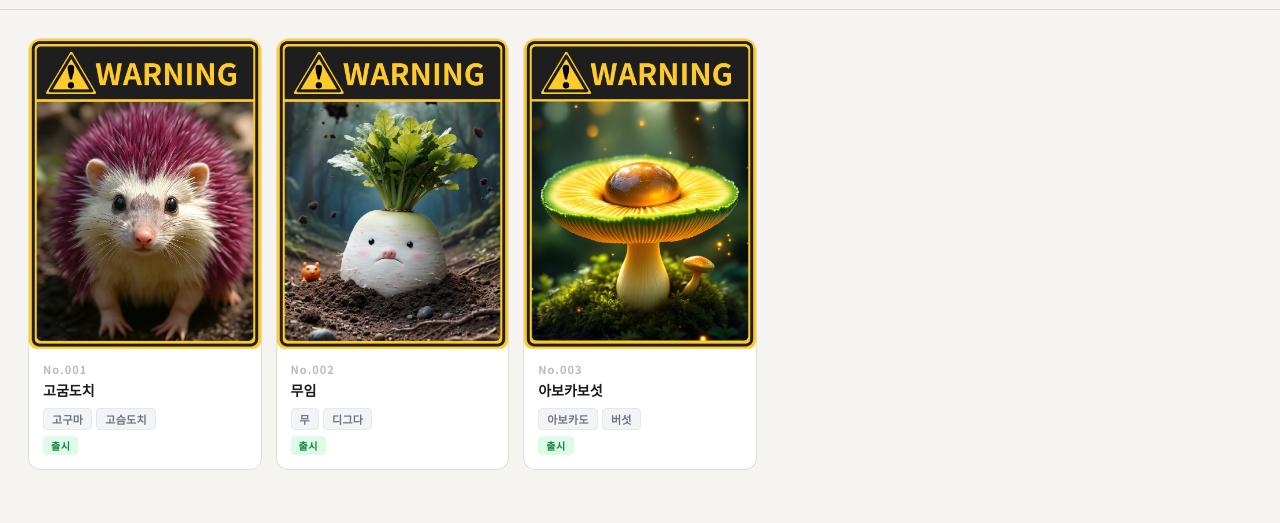
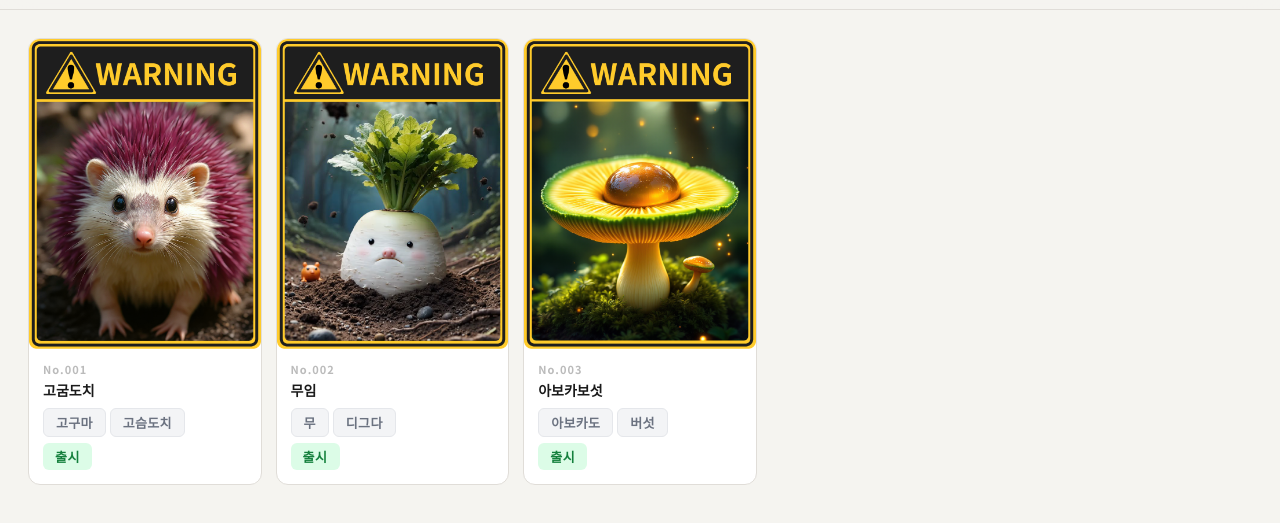
Before and after one commit to thetunghaus-ai/ddotol-dogam, a website: page public/index.html in a window 1280 px wide. Shown: the part 105-628 px from the top of the page. Drawn offline with Linux system fonts and the light colour scheme.

Commit message:
디자인: 태그/배지 사이즈 키움

```diff
--- a/public/style.css
+++ b/public/style.css
@@ -189,9 +189,9 @@ main {
 /* ── Tags ── */
 .tag {
   display: inline-block;
-  padding: 2px 8px;
-  border-radius: 4px;
-  font-size: 11px;
+  padding: 4px 12px;
+  border-radius: 6px;
+  font-size: 13px;
   font-weight: 700;
   letter-spacing: 0.3px;
 }
@@ -207,9 +207,9 @@ main {
 /* ── Status ── */
 .status-badge {
   display: inline-block;
-  padding: 2px 8px;
-  border-radius: 4px;
-  font-size: 10px;
+  padding: 4px 12px;
+  border-radius: 6px;
+  font-size: 13px;
   font-weight: 700;
   letter-spacing: 0.5px;
   margin-top: 6px;
```
